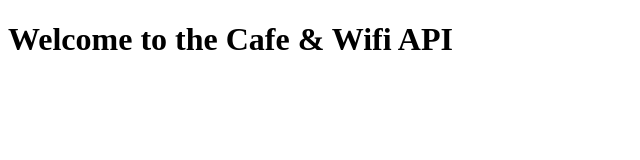
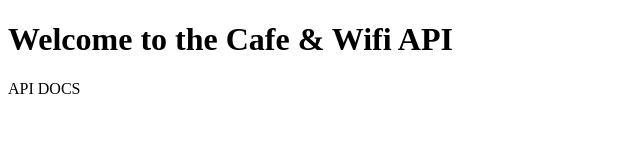
Before and after one commit to darthshadoww/cafe_and_wifi-api, a plain HTML site: page index.html in a window 1280 px wide. Shown: the full height of the page, 0-640 px from the left. Drawn offline with Linux system fonts and the light colour scheme.

Commit message:
Update index.html

```diff
--- a/index.html
+++ b/index.html
@@ -6,5 +6,6 @@
 </head>
 <body>
     <h1>Welcome to the Cafe & Wifi API</h1>
+    <a link="https://documenter.getpostman.com/view/28006271/2s9XxtwuVJ#intro">API DOCS</a>
 </body>
 </html>
```
